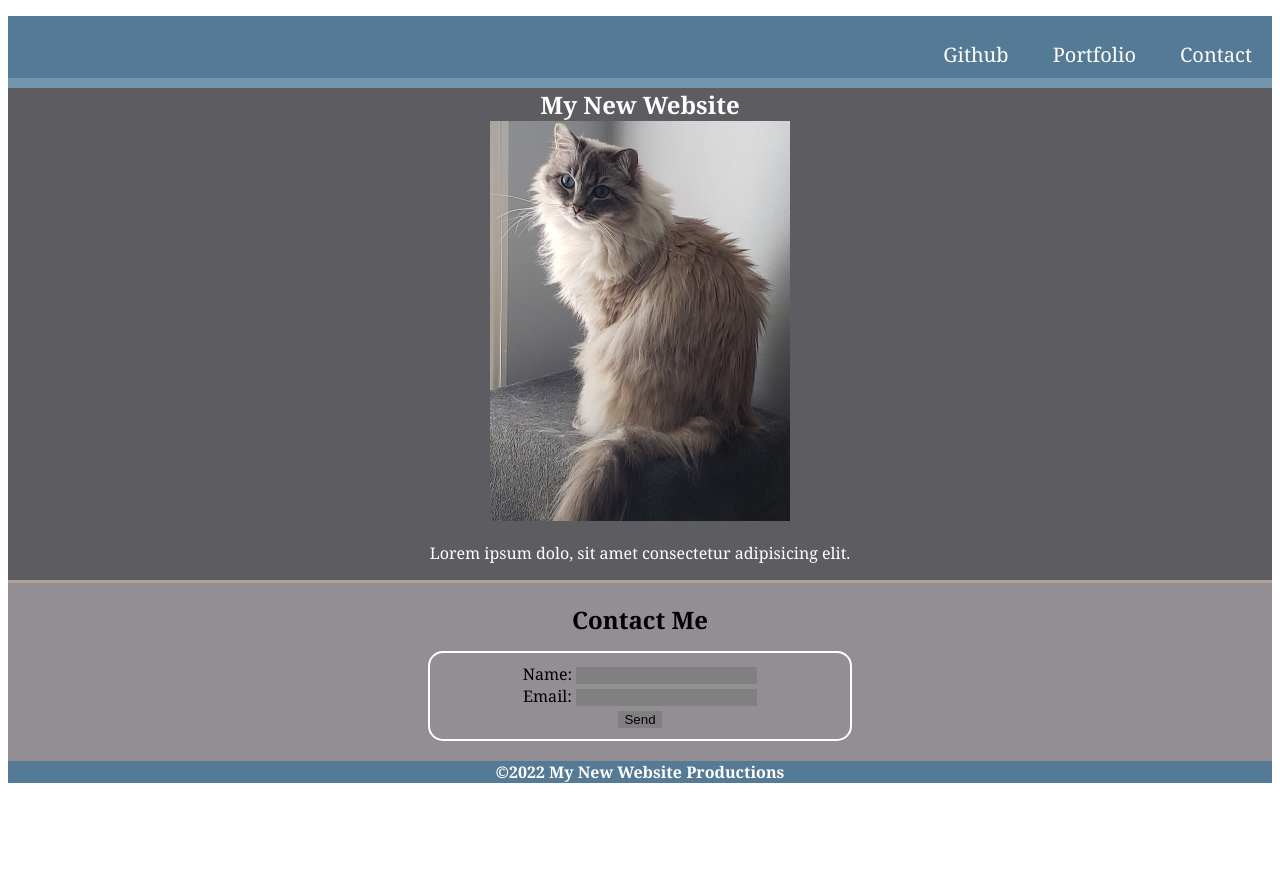
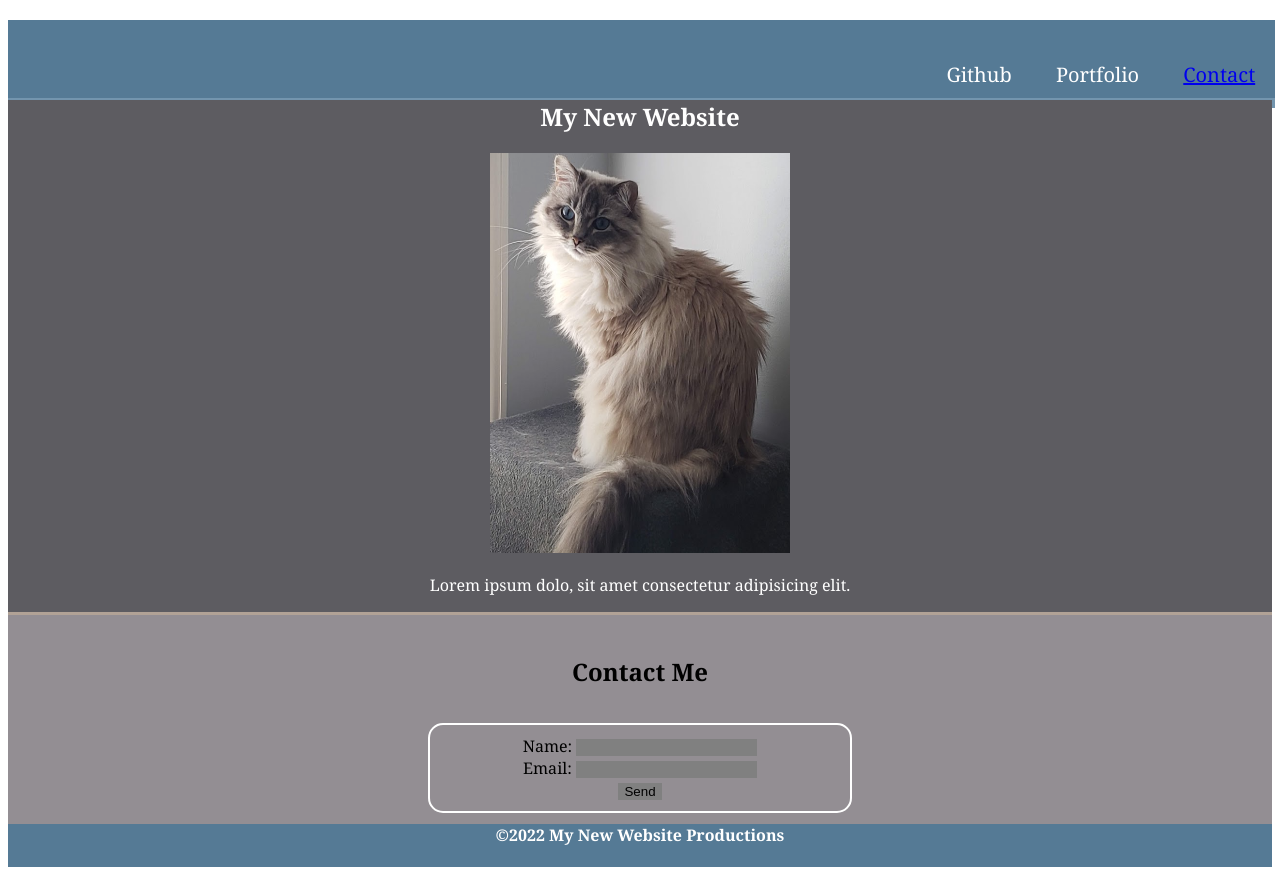
Before and after one commit to erinsawyer504/project, a plain HTML site: page index.html in a window 1280 px wide. Before the commit the page ends 800 px from the top, so only its background shows below. Drawn offline with Linux system fonts and the light colour scheme.

Commit message:
Added fixed styling to css sheet

```diff
--- a/assets/css/style.css
+++ b/assets/css/style.css
@@ -1,11 +1,13 @@
-body {
+html {
   font-family: Georgia, Verdana, Helvetica;
   color: white;
-}
+ }
 
 header {
-    background-color: #557A95;
-    border-bottom: solid #7395AE 10px;
+  position: fixed;
+  width: 99%;
+  background-color: #557A95;
+  border-bottom: solid #7395AE 10px;
 
   }
 
@@ -25,15 +27,17 @@ header {
 
   }
 
-h1, h2, h4 {
+/*h1, h2, h4 {
   margin: 0;
- }
+ } */
 
 .section1 {
     margin: 0;
     border-bottom: solid #B1A296;
     background-color: #5D5C61;
     text-align: center;
+    position: relative;
+    top: 80px;
 
 
 }
@@ -43,6 +47,9 @@ h1, h2, h4 {
     margin: 0px;
     text-align: center;
     padding: 20px;
+    position: relative;
+    top: 80px;
+
 
 }
 
@@ -70,5 +77,6 @@ footer {
   background-color: #557A95;
   border-bottom: solid white;
   text-align: center;
-
+  position: relative;
+  top: 50px;
 }
--- a/index.html
+++ b/index.html
@@ -13,7 +13,7 @@
         <ul>
           <li>Github</li>
           <li>Portfolio</li>
-          <li>Contact</li>
+          <li><a href="#contact">Contact</a></li>
         </ul>
       </nav>
     </header>
```
